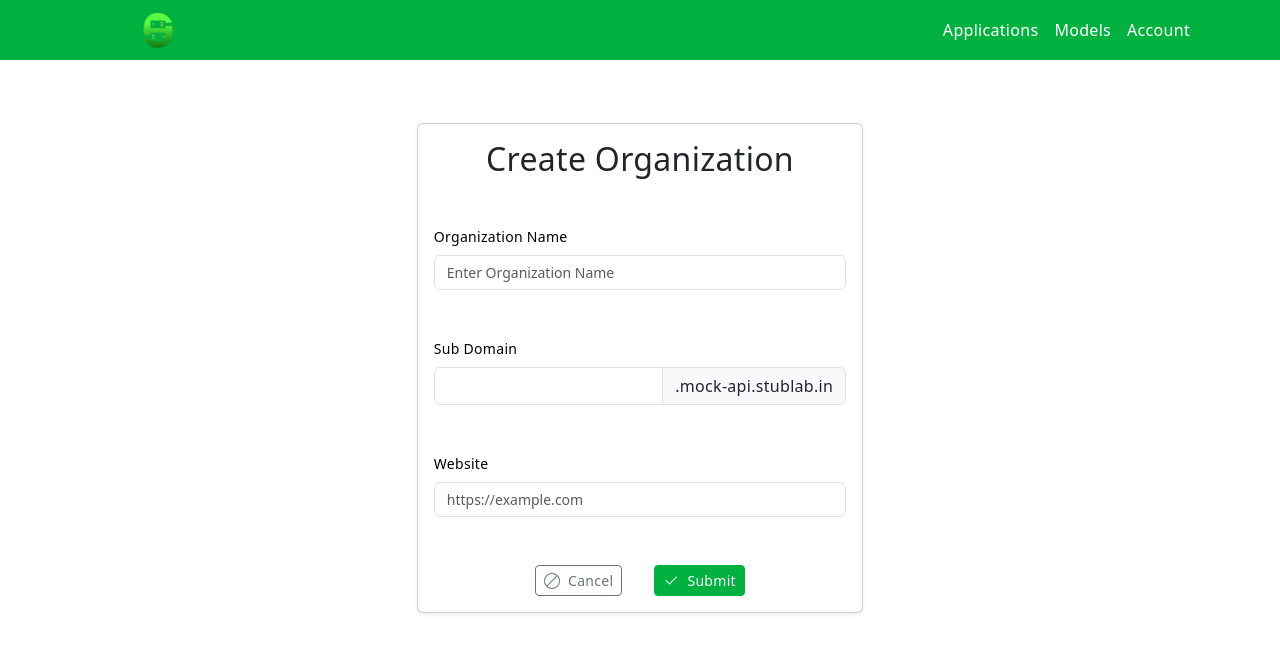
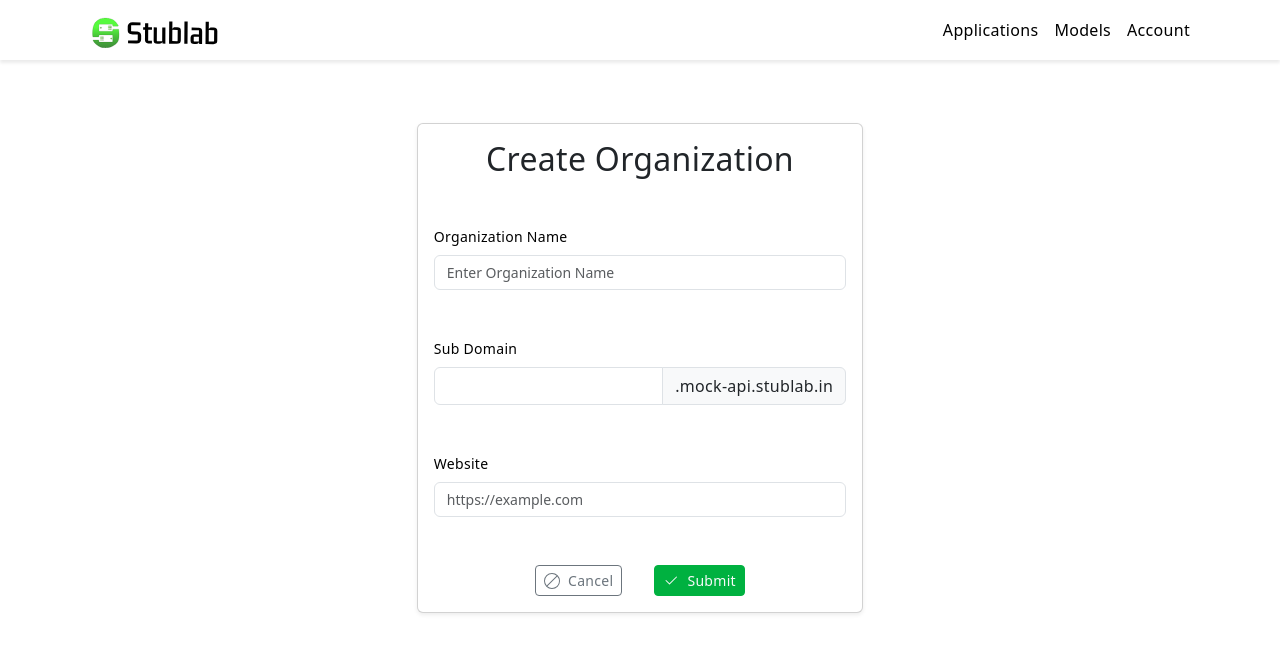
Before and after one commit to mentorbridgeindia/stublab, a React (Create React App) app: page /organization/create in a window 1280 px wide. Shown: the top 652 px of the page. Built offline with nearby package versions, Linux system fonts and the light colour scheme; no server answers.

Commit message:
Account page (#37)
* Account page redirect with token

* Changes updated

* Lowercase problem and single field deletion not allowed , delete page popup problem

* Resolve the suggestions

* url validation

* Api twice call bug fixed

* Edit in mockapi completed

* Route bug fixed

* navbar updated

```diff
--- a/src/modules/Header/Header.css
+++ b/src/modules/Header/Header.css
@@ -1,19 +1,69 @@
 .navbar {
   width: 100%;
-  box-shadow: none;
   opacity: 1;
-  background-color: #22292a;
+  background-color: #ffffff;
   height: 60px;
+  box-shadow: 0 3px 3px rgba(0, 0, 0, 0.08);
 }
 
 .navbar-brand {
   font-weight: 500;
   font-size: 18px;
   margin-left: 10px;
-  color: #fff !important;
+  color: #141313 !important;
+  position: relative;
+  text-decoration: none;
 }
 
 .nav-link {
   font-weight: 500;
-  color: #fff !important;
+  color: #000000 !important;
+  position: relative;
+  text-decoration: none;
 }
+
+.navbar-brand::after,
+.nav-link::after {
+  content: '';
+  position: absolute;
+  left: 0;
+  bottom: -2px;
+  width: 100%;
+  height: 2px;
+  background-color: #81CF60;
+  transform: scaleX(0);
+  transform-origin: center;
+  transition: transform 0.6s ease;
+}
+
+.navbar-brand:hover::after,
+.nav-link:hover::after {
+  transform: scaleX(1);
+}
+
+.navbar-toggler {
+  border: none;
+  outline: none;
+}
+
+.navbar-collapse {
+  text-align: center;
+}
+
+@media (max-width: 991px) {
+  .navbar-collapse {
+    position: absolute;
+    top: 60px;
+    left: 0;
+    width: 100%;
+    height: 150px;
+    background: #ffffff;
+    box-shadow: 0 10px 10px rgba(0, 0, 0, 0.1);
+    padding: 20px 0;
+  }
+
+  .nav-link {
+    padding: 10px 20px;
+    text-align: center;
+  }
+}
--- a/src/modules/Header/Header.tsx
+++ b/src/modules/Header/Header.tsx
@@ -1,4 +1,4 @@
-import { ReactComponent as IconLogo } from "@icons/icon-logo.svg";
+import { ReactComponent as IconLogo } from "@icons/icon-logo-nav.svg";
 import Container from "react-bootstrap/Container";
 import Nav from "react-bootstrap/Nav";
 import Navbar from "react-bootstrap/Navbar";
@@ -13,16 +13,21 @@ export const Header = () => {
   }
 
   return (
-    <Navbar fixed="top" className="bg-primary">
+    <Navbar fixed="top" expand="lg">
       <Container>
         <Navbar.Brand href="/" className="logo-lg">
           <IconLogo />
         </Navbar.Brand>
-        <Nav className="ms-auto">
-          <Nav.Link href="/application">Applications</Nav.Link>
-          <Nav.Link href="/model">Models</Nav.Link>
-          <Nav.Link href={getAccountUrl()} target="_blank" rel="noopener noreferrer">Account</Nav.Link>
-        </Nav>
+
+        <Navbar.Toggle aria-controls="basic-navbar-nav" />
+
+        <Navbar.Collapse id="basic-navbar-nav">
+          <Nav className="ms-auto">
+            <Nav.Link href="/application">Applications</Nav.Link>
+            <Nav.Link href="/model">Models</Nav.Link>
+            <Nav.Link href="/account">Account</Nav.Link>
+          </Nav>
+        </Navbar.Collapse>
       </Container>
     </Navbar>
   );
--- a/src/ui/atoms/Loader/Loader.scss
+++ b/src/ui/atoms/Loader/Loader.scss
@@ -36,8 +36,8 @@
 }
 
 .logo {
-  width: 65px;
-  height: 65px;
+  width: 55px;
+  height: 55px;
   border-radius: 50%;
   display: flex;
   align-items: center;
```
Also changed, not shown: src/assets/icons/icon-logo-nav.svg (added).
